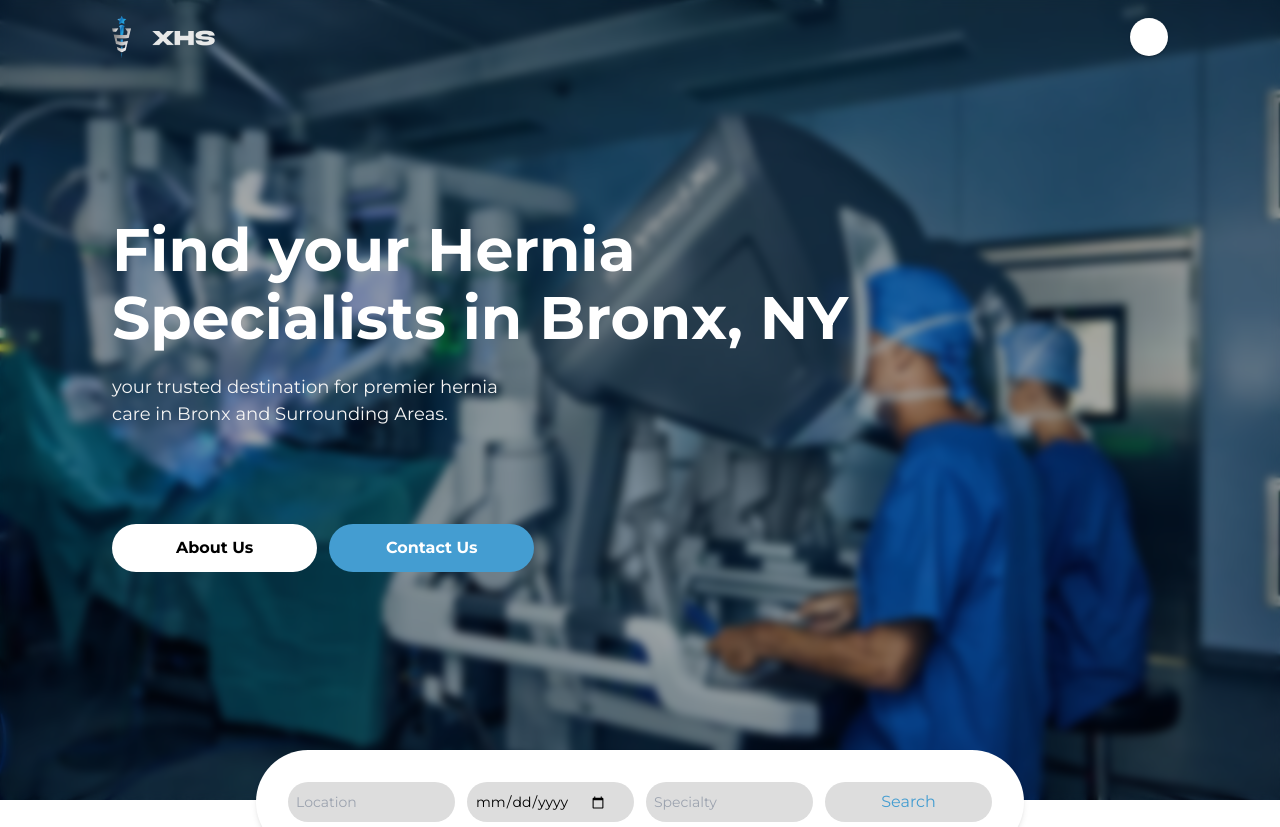
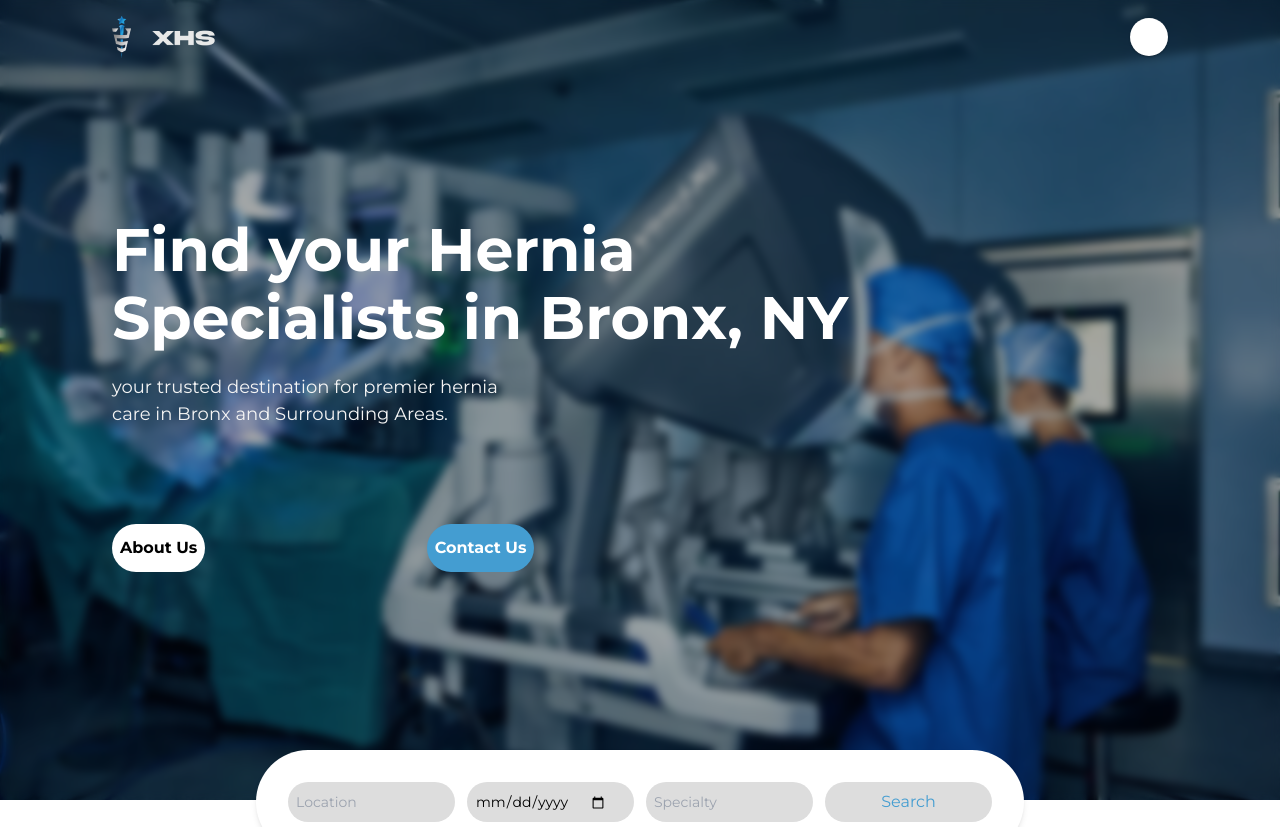
Before and after one commit to emmanueltech2019/hernia-specialists, a Next.js app: page / in a window 1280 px wide. Shown: the top 827 px of the page. Built offline with nearby package versions, Linux system fonts and the light colour scheme; some icons are missing.

Commit message:
about page

```diff
--- a/src/app/page.tsx
+++ b/src/app/page.tsx
@@ -10,6 +10,7 @@ import { AdapterDayjs } from '@mui/x-date-pickers/AdapterDayjs';
 import { LocalizationProvider } from '@mui/x-date-pickers/LocalizationProvider';
 import { DatePicker } from '@mui/x-date-pickers/DatePicker';
 import data from './data';
+import Link from 'next/link';
 export default function Home() {
   return (
     <div>
@@ -30,12 +31,16 @@ export default function Home() {
             </header>
 
             <div className="buttons flex justify-between gap-3 text-center mt-[6rem] md:w-[40%]">
+              <Link href={'/about'} >
                 <div className="about-us bg-[#fff] p-2 py-3 font-bold rounded-full w-full">
                   <button>About Us</button>
                 </div>
+              </Link>
+              <Link href={'/contact'} >
                 <div className="contact-us bg-[#449DD1] text-[#fff] p-2 py-3 font-bold rounded-full w-full">
                   <button>Contact Us</button>
                 </div>
+              </Link>
             </div>
           </div>
         </div>
```
Lines whose indentation alone changed are shown as unchanged.
